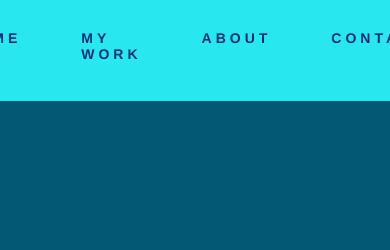
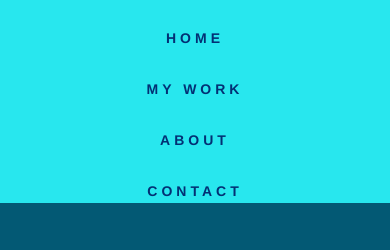
Before and after one commit to OvidiuAl3x/ovidiualex, a plain HTML site: page index.html in a window 390 px wide. Shown: the top 250 px of the page. Drawn offline with Linux system fonts and the light colour scheme.

Commit message:
Add files via upload

```diff
--- a/style.css
+++ b/style.css
@@ -426,14 +426,36 @@ li :hover{
 
 
 @media only screen and (max-width:590px){
-  nav {
-    font-size: 14px;
-    height: 12vh;
-  }
+  nav{
+    position: absolute;
+    top: 0;
+    padding: 0;
+    margin: 0;
+    width: 100%;
+    border: none;
+    height: 24vh;
+
+}
+nav ul {
+  padding: 0;
+  overflow-y: auto;
+  overflow-x: hidden;
+  text-align: center;
+  display: block;
+}
+
+main {
+  font-size: 18px;
+
+}
 
   #about{
     height: 120vh;
   }
+  .about_div{
+    width:80%;
+  }
+
 
 
   #contact{
@@ -446,6 +468,4 @@ li :hover{
       padding: 0px 50px;
 
 }
-
-
 }
```
Also changed, not shown: index.html (line endings or trailing spaces).
